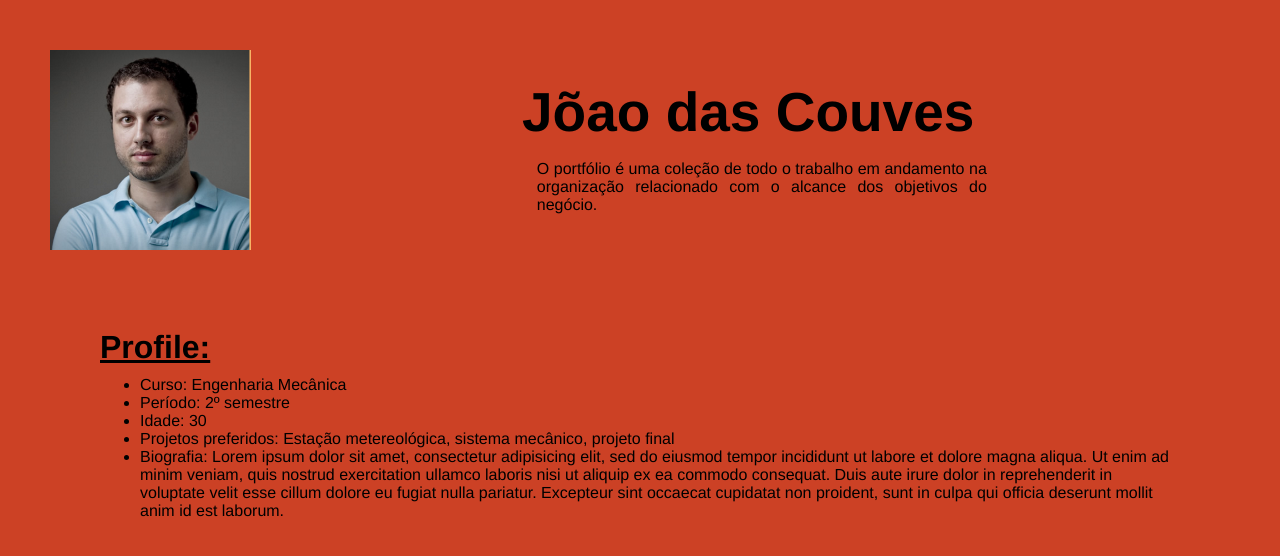
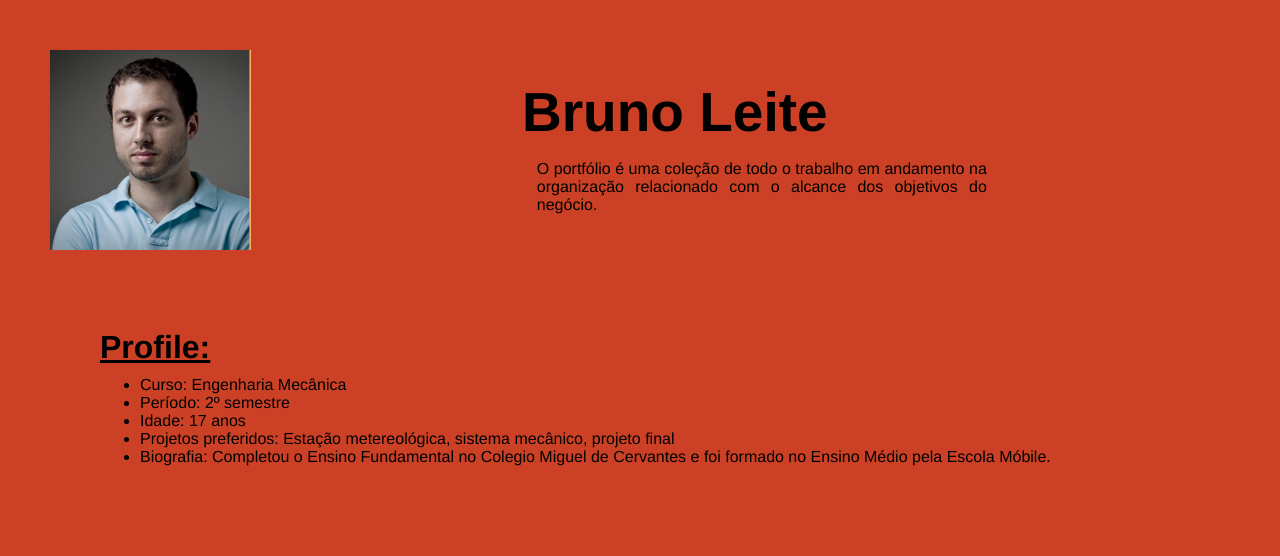
Before and after one commit to ruhman/Co-Design, a plain HTML site: page Sobre_mim.html in a window 1280 px wide. Shown: the part 50-606 px from the top of the page. Drawn offline with Linux system fonts and the light colour scheme.

Commit message:
Update Sobre_mim.html

```diff
--- a/Sobre_mim.html
+++ b/Sobre_mim.html
@@ -21,7 +21,7 @@
           <header>
 
             <img class="pessoa" src="pessoa.png" alt="">
-            <h2>Jõao das Couves</h2>
+            <h2>Bruno Leite</h2>
             <ul class="desc">O portfólio é uma coleção de todo o trabalho em andamento na organização relacionado com o alcance dos objetivos do negócio.</ul>
 
             </header>
@@ -37,21 +37,11 @@
 
                       <li>Período: 2º semestre</li>
 
-                      <li>Idade: 30</li>
+                      <li>Idade: 17 anos</li>
 
                       <li>Projetos preferidos: Estação metereológica, sistema mecânico, projeto final</li>
 
-                      <li>Biografia: Lorem ipsum dolor sit amet, consectetur adipisicing elit, sed do eiusmod
-
-                      tempor incididunt ut labore et dolore magna aliqua. Ut enim ad minim veniam,
-
-                      quis nostrud exercitation ullamco laboris nisi ut aliquip ex ea commodo
-
-                      consequat. Duis aute irure dolor in reprehenderit in voluptate velit esse
-
-                      cillum dolore eu fugiat nulla pariatur. Excepteur sint occaecat cupidatat non
-
-                      proident, sunt in culpa qui officia deserunt mollit anim id est laborum.</li>
+                      <li>Biografia: Completou o Ensino Fundamental no Colegio Miguel de Cervantes e foi formado no Ensino Médio pela Escola Móbile.  </li>
 
               </ul>
 
```
